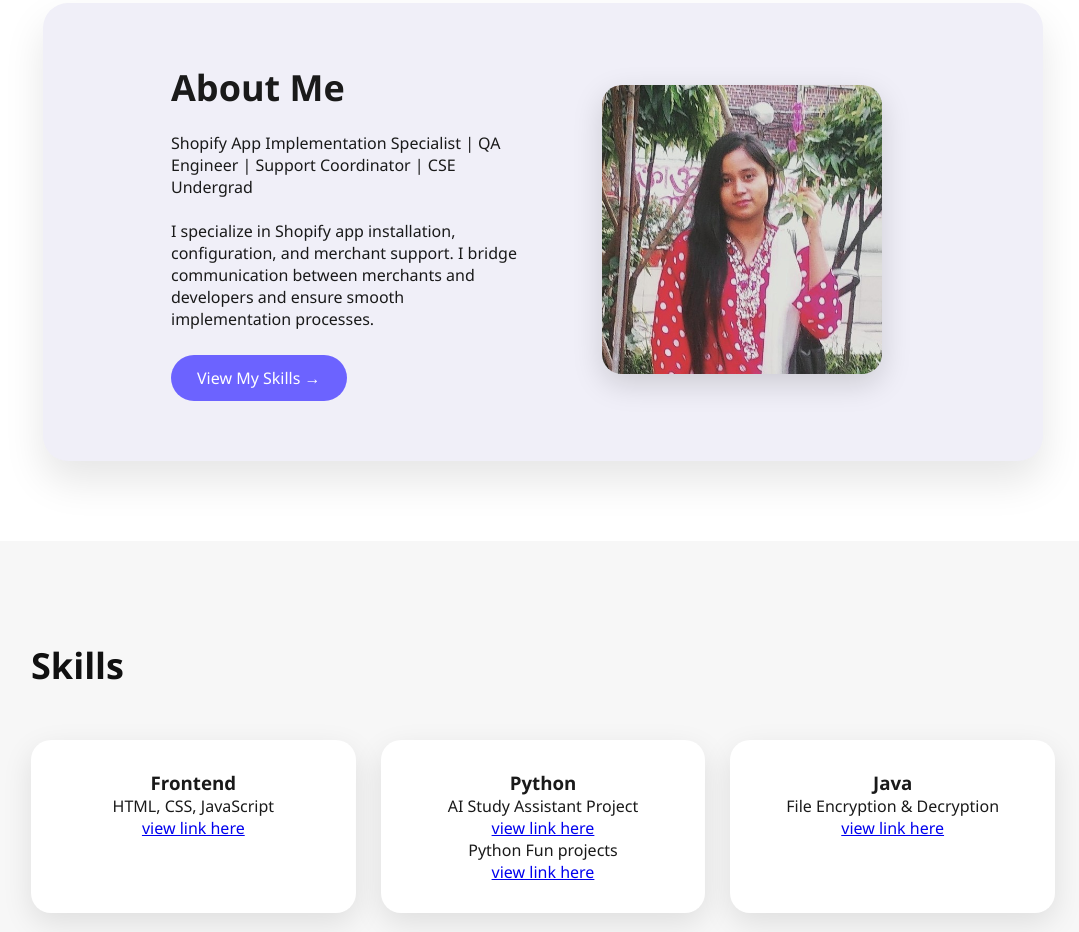
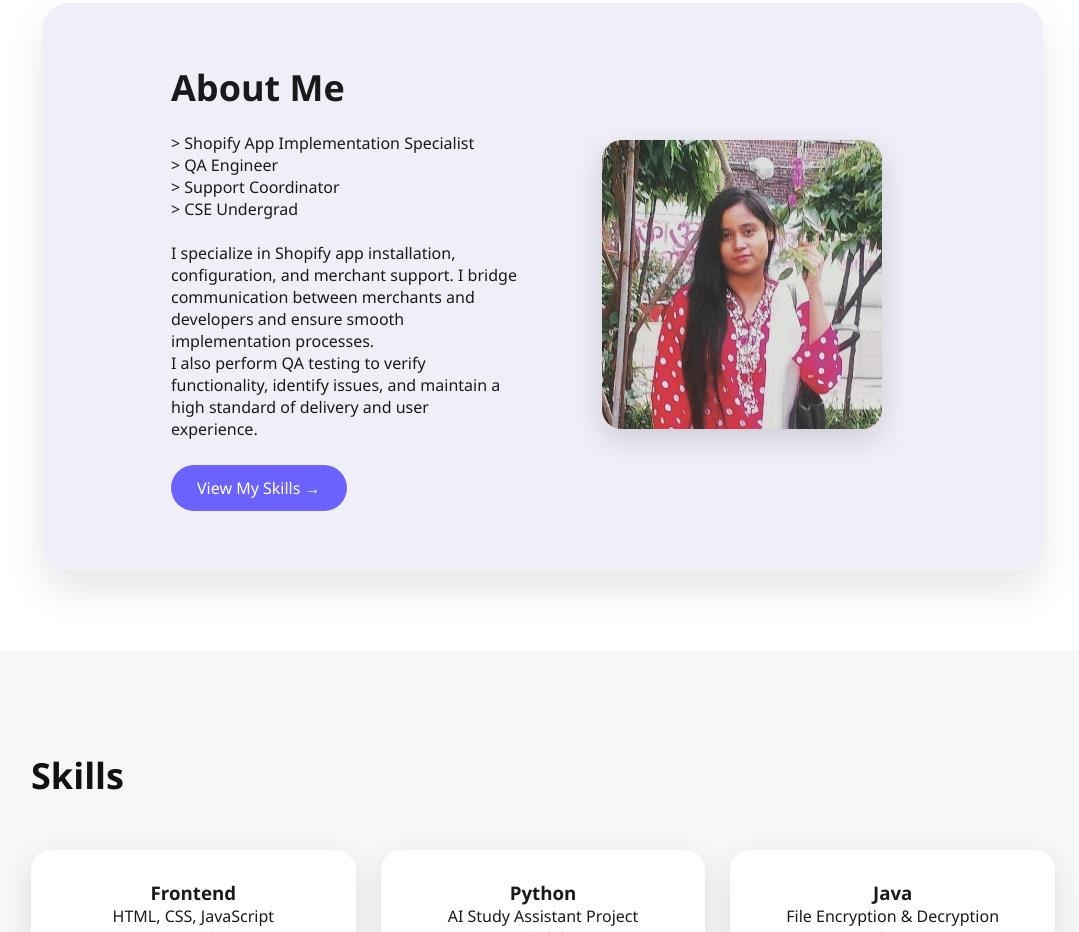
Before and after one commit to imsaadiia/Jui-s-portfolio, a plain HTML site: page index.html in a window 1280 px wide. Shown: the part 790-1722 px from the top of the page, without its empty margins (97-1176 px from the left). Drawn offline with Linux system fonts and the light colour scheme.

Commit message:
edit about

```diff
--- a/index.html
+++ b/index.html
@@ -45,11 +45,12 @@
     <div class="about-text">
       <h2>About Me</h2>
       <p>
-        Shopify App Implementation Specialist | QA Engineer | Support Coordinator | CSE Undergrad
+        > Shopify App Implementation Specialist <br> > QA Engineer <br> > Support Coordinator <br> > CSE Undergrad
         <br><br>
         I specialize in Shopify app installation, configuration, and merchant support.
         I bridge communication between merchants and developers and ensure smooth
-        implementation processes.
+        implementation processes. <br>
+        I also perform QA testing to verify functionality, identify issues, and maintain a high standard of delivery and user experience.
       </p>
 
       <a href="#skills-page" class="link-btn">
```
